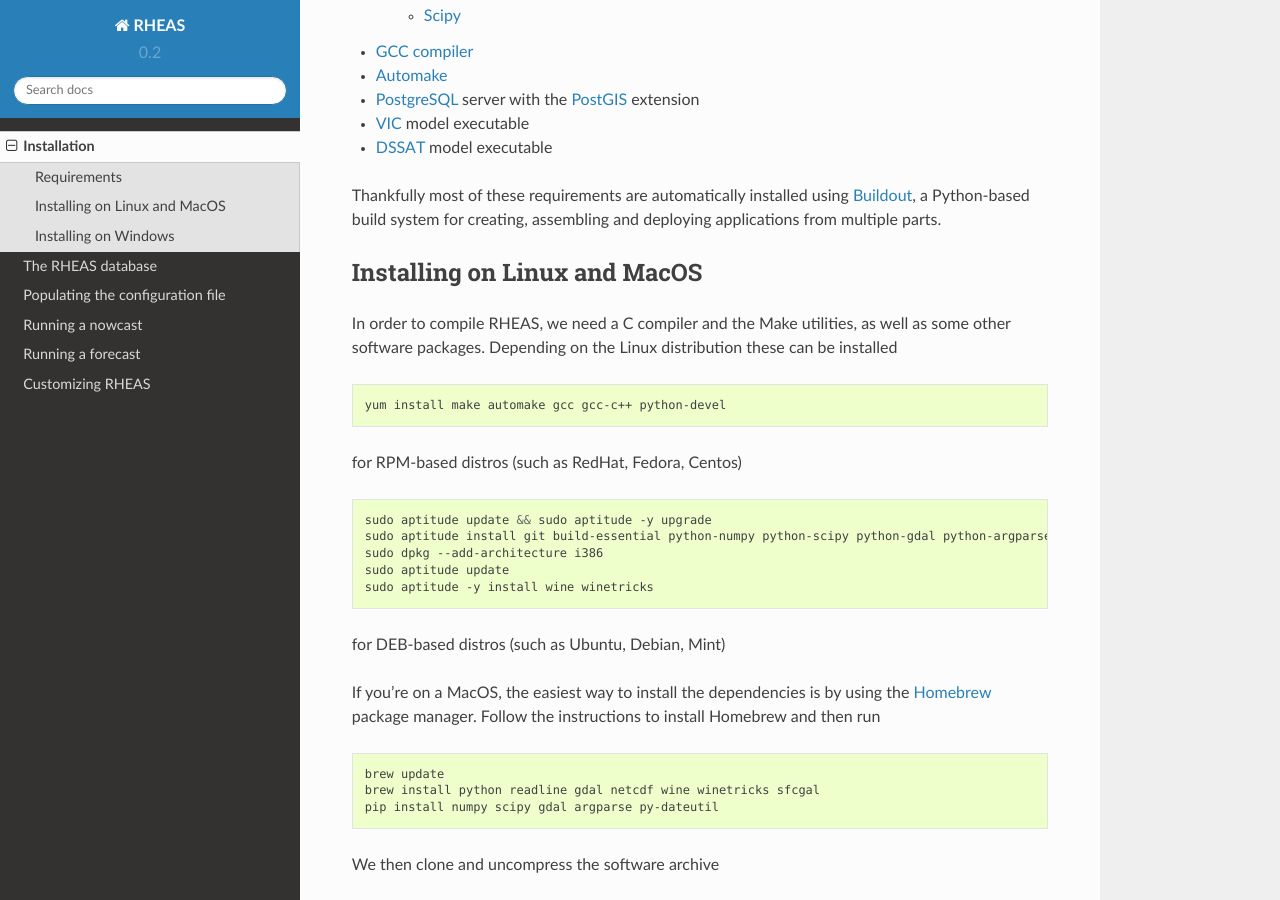
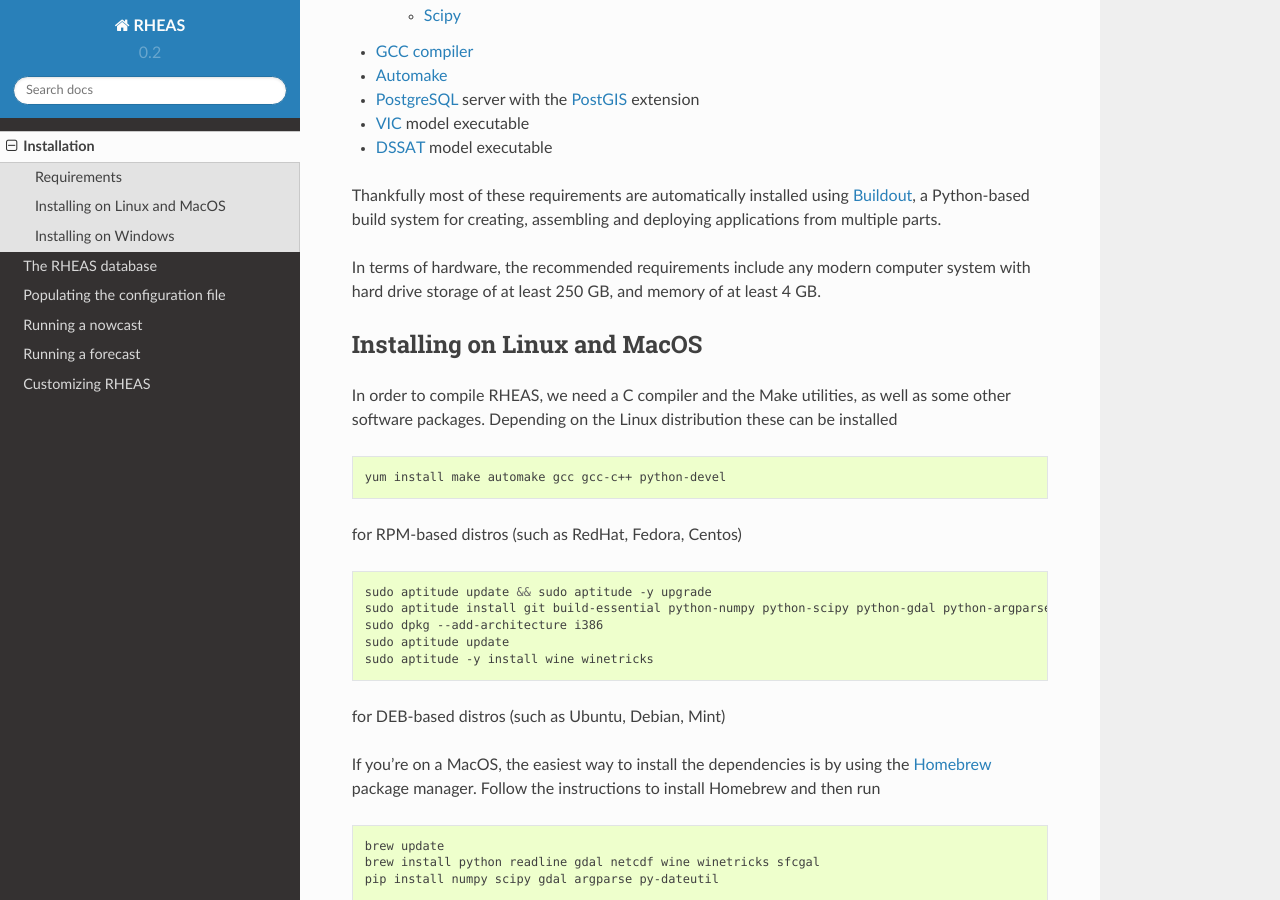
Before and after one commit to nasa/RHEAS, a Sphinx documentation site: the page built from doc/installation.rst, in a window 1280 px wide and 900 px high, scrolled down 368 px. Built offline with Sphinx 7.4.7 and the Read the Docs theme 2.0.0, drawn with Linux system fonts in a browser that asks for light colours; formulas are drawn with MathJax 3.

Commit message:
Fixes #8. Added hardware requirements to documentation.

```diff
--- a/doc/installation.rst
+++ b/doc/installation.rst
@@ -19,6 +19,8 @@
 * `DSSAT <http://dssat.net>`_ model executable
 
 Thankfully most of these requirements are automatically installed using `Buildout <http://www.buildout.org/en/latest/>`_, a Python-based build system for creating, assembling and deploying applications from multiple parts.
+
+In terms of hardware, the recommended requirements include any modern computer system with hard drive storage of at least 250 GB, and memory of at least 4 GB.
 
 
 Installing on Linux and MacOS
```
